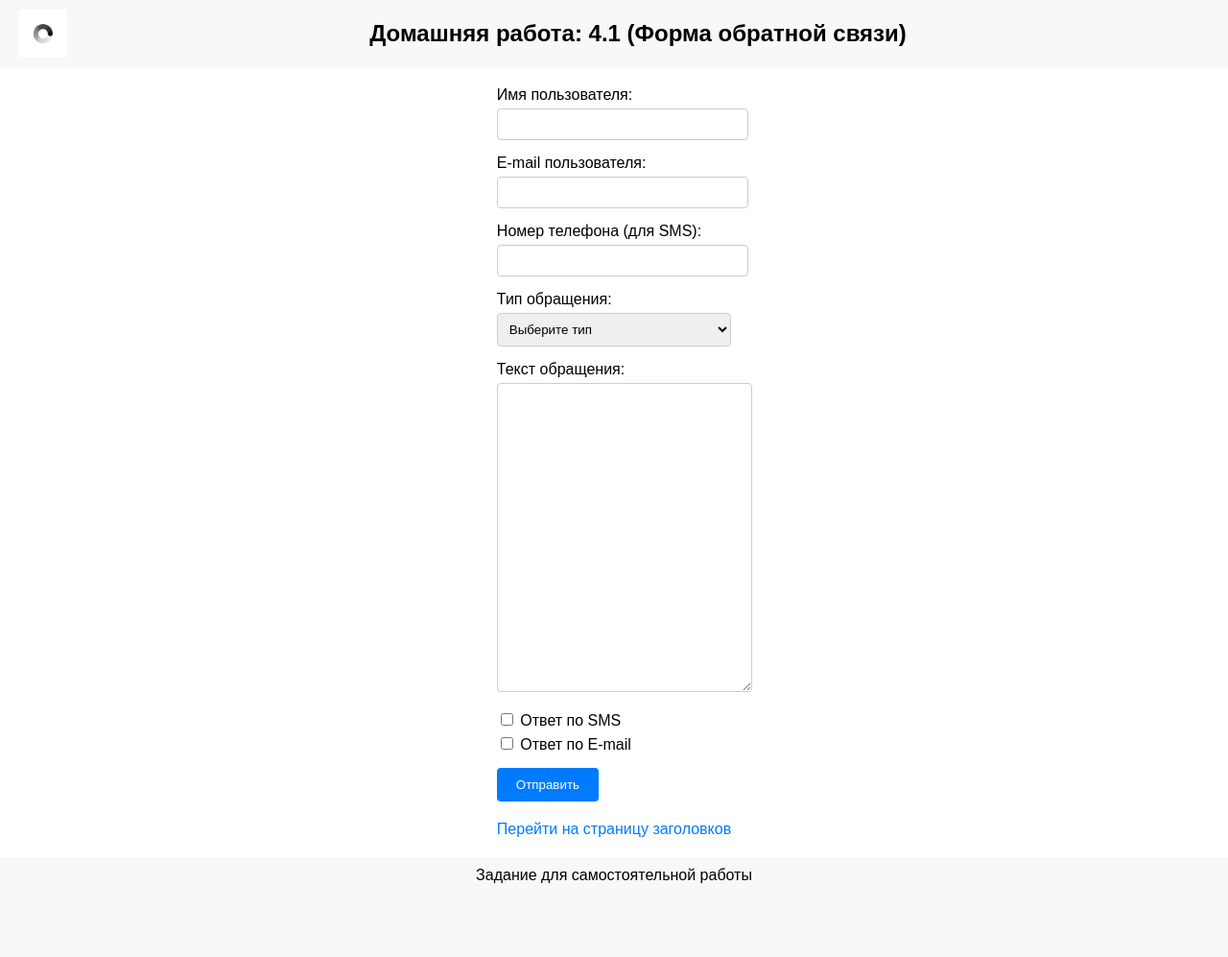
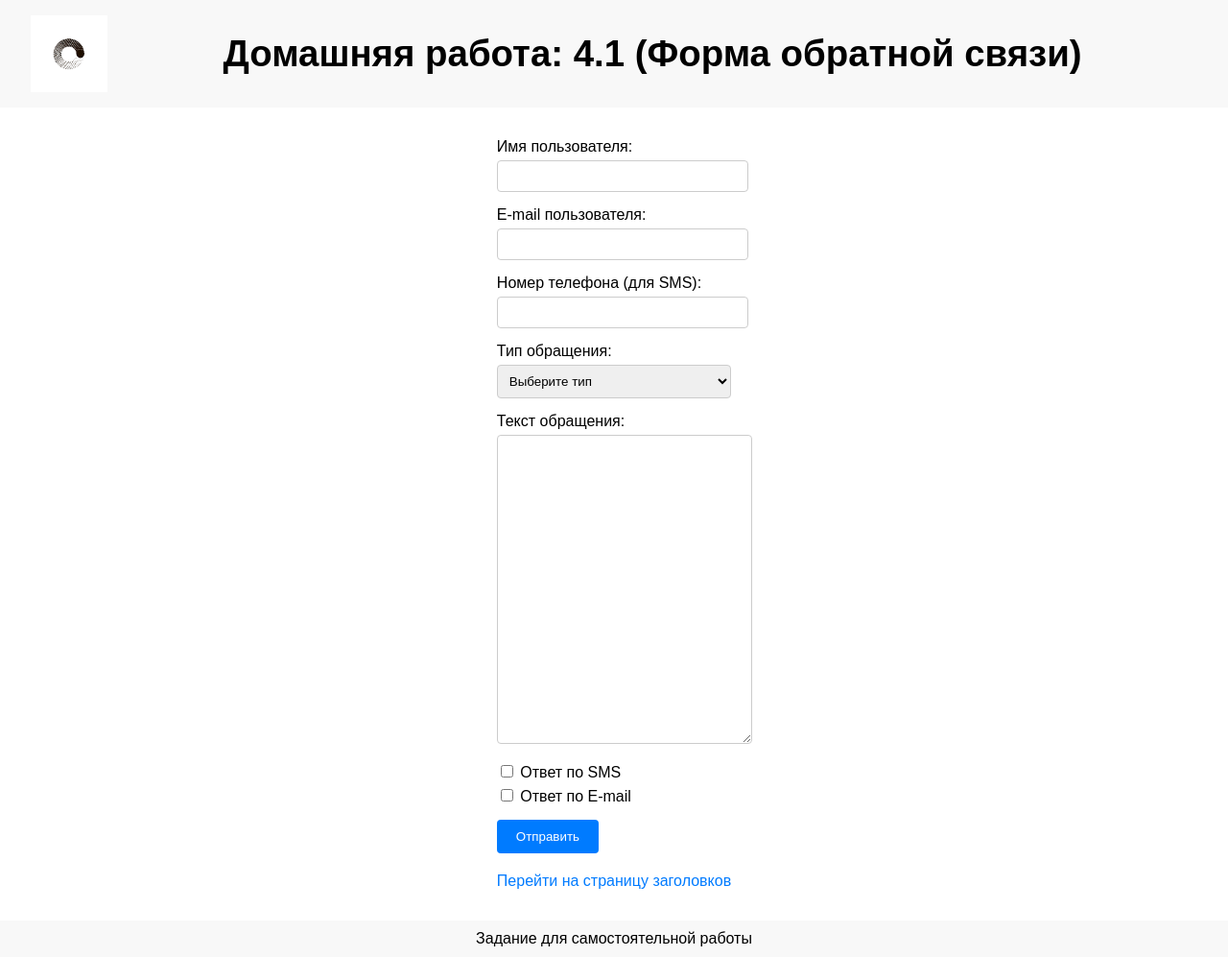
Before and after one commit to MaksOganesyan/OWS-PHP, a PHP site: page / in a window 1280 px wide. Shown: the whole page at 96% size. Before the commit the page ends 920 px from the top, so only its background shows below. Run offline with PHP 8.4, Linux system fonts and the light colour scheme.

Commit message:
update styles

```diff
--- a/DZ/4-1/styles.css
+++ b/DZ/4-1/styles.css
@@ -8,22 +8,22 @@ body {
 }
 header {
     background-color: #f8f8f8;
-    padding: 10px 20px;
+    padding: 1rem 2rem;
     display: flex;
     align-items: center;
     justify-content: space-between;
 }
 header img {
-    height: 50px;
+    height: 5rem;
 }
 header h1 {
     margin: 0;
-    font-size: 24px;
+    font-size: 2.4rem;
 }
 main {
     flex: 1;
-    padding: 20px;
-    max-width: 600px;
+    padding: 2rem;
+    max-width: 60rem;
     margin: 0 auto;
 }
 .form-group {
```
